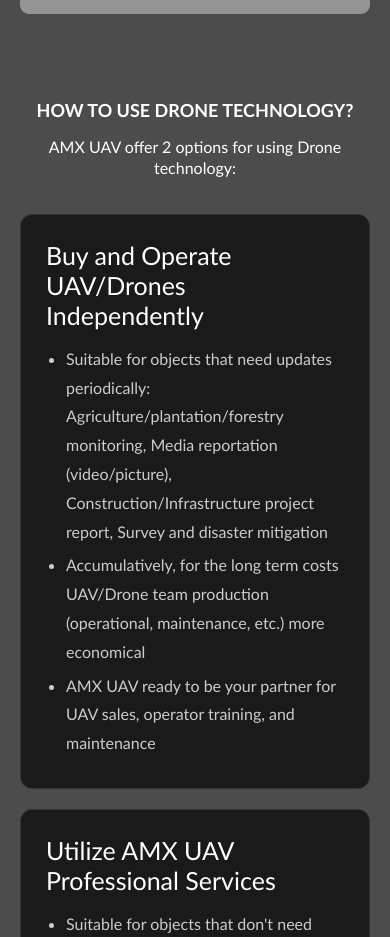
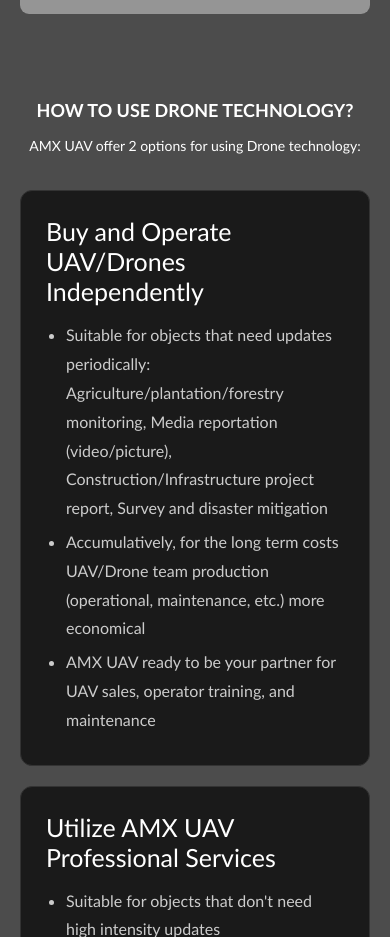
Before and after one commit to nasgmr/website-amx-next, a Next.js app: page /products/mapping in a window 390 px wide. Shown: the part 1541-2478 px from the top of the page. Built offline with nearby package versions, Linux system fonts and the light colour scheme; a web font is replaced by a local one.

Commit message:
drone usage: title and subtitle size font update (mobile version)

```diff
--- a/src/css/style.css
+++ b/src/css/style.css
@@ -2311,7 +2311,7 @@ html, body, .homepage-body {
   }
 
   .usage-subtitle {
-    font-size: 16px !important;
+    font-size: 14px !important;
     line-height: 1.3;
   }
 
```
